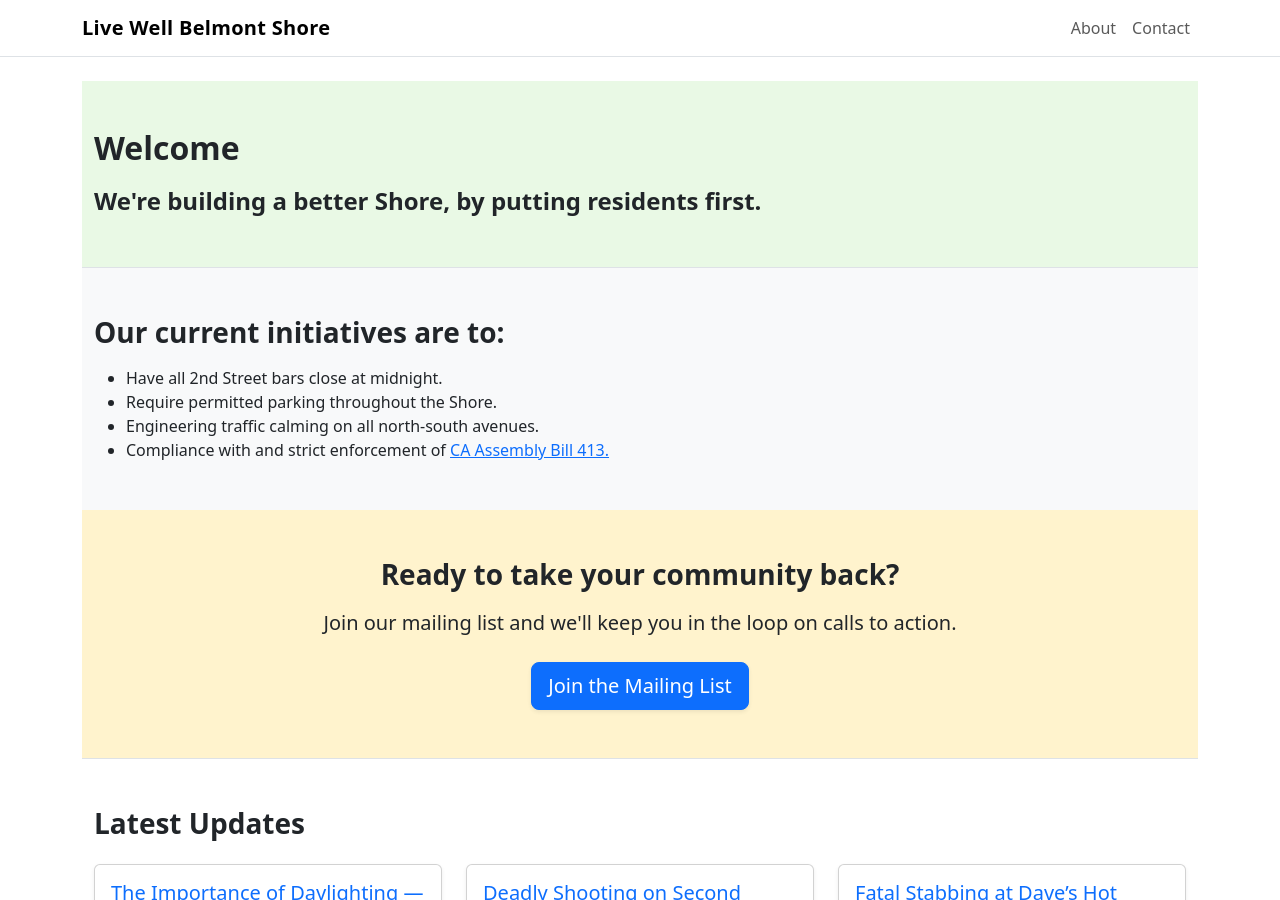
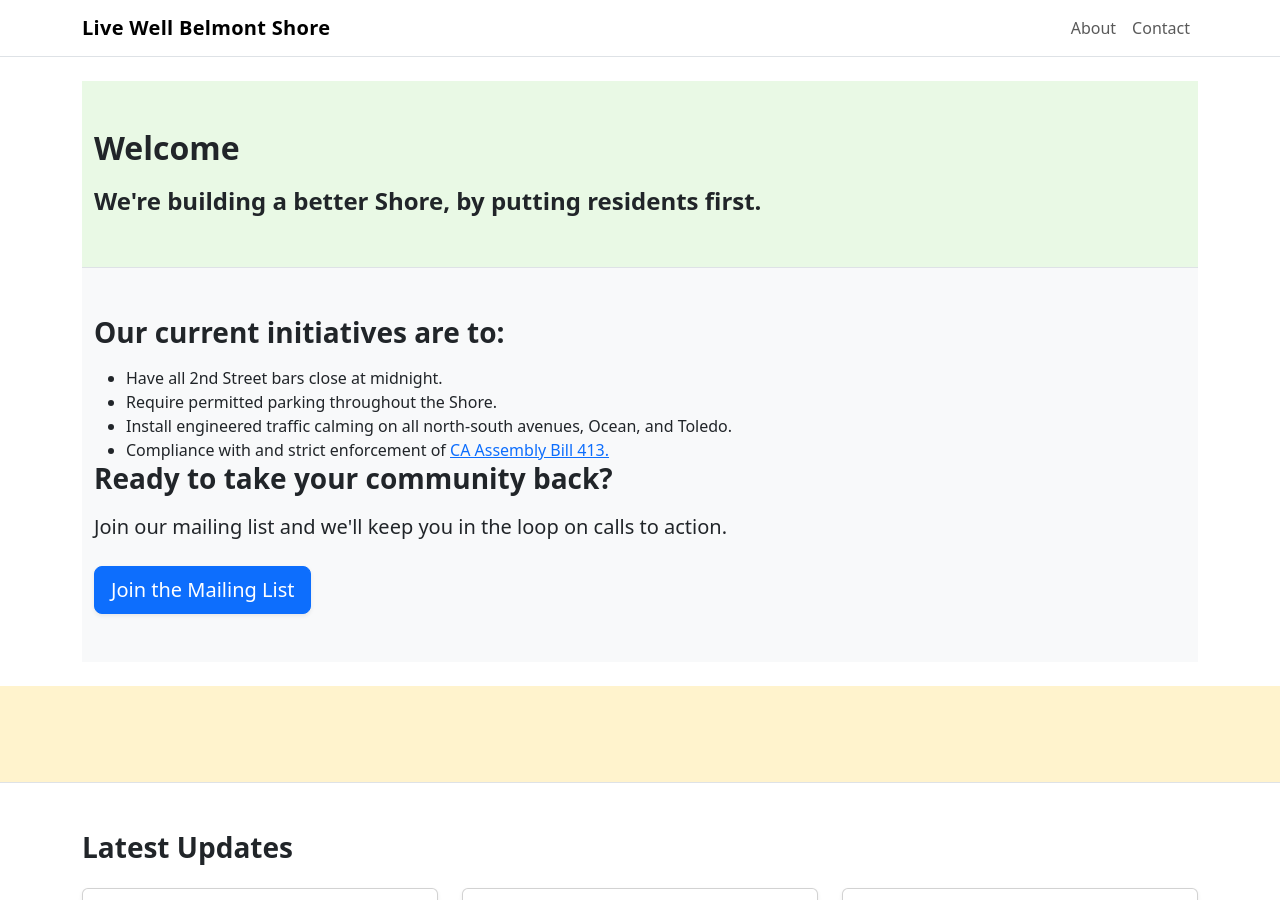
Before and after one commit to ericmseitz/livewellbs, a Jekyll site: the page built from index.html, in a window 1280 px wide and 900 px high. Built offline with Jekyll 4.4.1, drawn with Linux system fonts in a browser that asks for light colours.

Commit message:
changed index

```diff
--- a/index.html
+++ b/index.html
@@ -20,19 +20,19 @@ title: Home
     <ul class="text-start mb-0">
       <li>Have all 2nd Street bars close at midnight.</li>
       <li>Require permitted parking throughout the Shore.</li>
-      <li>Engineering traffic calming on all north-south avenues.
+      <li>Install engineered traffic calming on all north-south avenues, Ocean, and Toledo.
       <li>Compliance with and strict enforcement of <a href="https://leginfo.legislature.ca.gov/faces/billNavClient.xhtml?bill_id=202320240AB413">CA Assembly Bill 413.</a></li>
     </ul>
+    <h3 class="fw-bold mb-3">Ready to take your community back?</h3>
+    <p class="lead mb-4">Join our mailing list and we'll keep you in the loop on calls to action.</p>
+    <a href="#" class="btn btn-primary btn-lg shadow-sm">Join the Mailing List</a>
+  </div>
   </div>
 </section>
 
 <!-- Call to Action Section -->
 <section class="py-5 text-center" style="background-color: #fff3cd;">
-  <div class="container">
-    <h3 class="fw-bold mb-3">Ready to take your community back?</h3>
-    <p class="lead mb-4">Join our mailing list and we'll keep you in the loop on calls to action.</p>
-    <a href="#" class="btn btn-primary btn-lg shadow-sm">Join the Mailing List</a>
-  </div>
+
 </section>
 
 <!-- Posts Section -->
```
